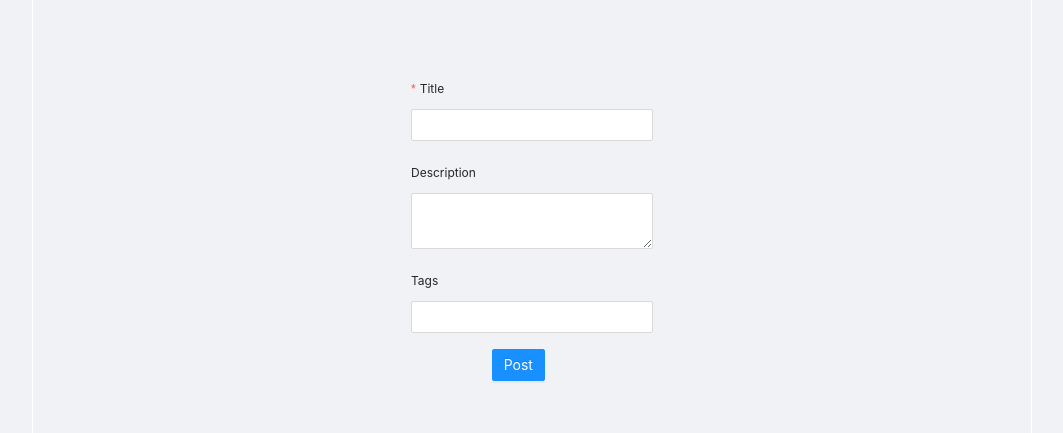
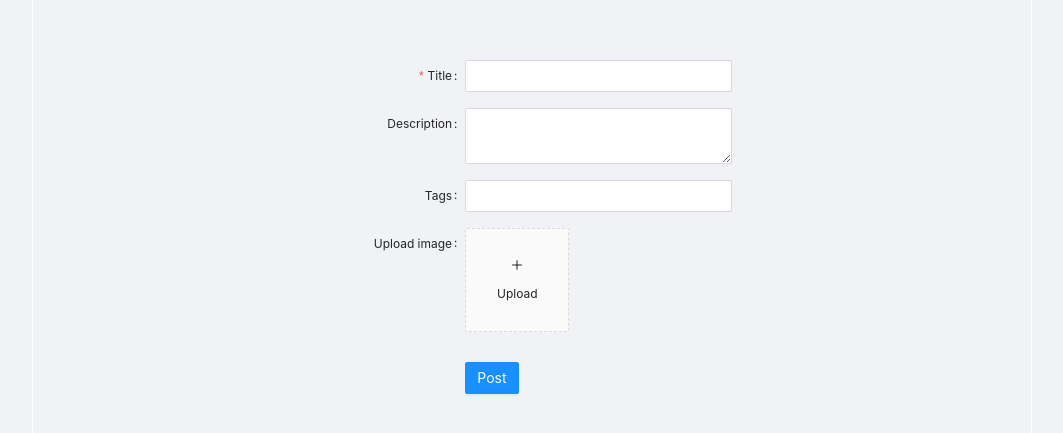
Before and after one commit to BlasmethiaN/XDReacc, a Next.js app: page /upload in a window 1280 px wide. Shown: the part 165-598 px from the top of the page, without its empty margins (108-1171 px from the left). Built offline with nearby package versions, Linux system fonts and the light colour scheme.

Commit message:
upload form

```diff
--- a/src/components/index/UploadForm.tsx
+++ b/src/components/index/UploadForm.tsx
@@ -1,4 +1,11 @@
-import { Form, Input, Button } from 'antd'
+import { Form as _Form, Input, Button, Upload } from 'antd'
+import React from 'react'
+import styled from 'styled-components'
+import Uploader from './Uploader'
+
+const Form = styled(_Form)`
+  width: 400px;
+`
 
 const layout = {
   labelCol: { span: 8 },
@@ -21,8 +28,8 @@ const UploadForm = () => {
     <Form
       {...layout}
       size="large"
-      layout="vertical"
-      wrapperCol={{ span: 30, offset: 0 }}
+      layout="horizontal"
+      wrapperCol={{ span: 100, offset: 0 }}
       name="uploadForm"
       initialValues={{ remember: true }}
       onFinish={onFinish}
@@ -43,7 +50,10 @@ const UploadForm = () => {
       <Form.Item label="Tags" name="Tags">
         <Input />
       </Form.Item>
-
+      <Form.Item label="Upload image" name="image">
+        <Uploader />
+        <Upload />
+      </Form.Item>
       <Form.Item {...tailLayout}>
         <Button type="primary" htmlType="submit">
           Post
--- a/src/components/index/Uploader.tsx
+++ b/src/components/index/Uploader.tsx
@@ -1,6 +1,7 @@
 import { Upload, Modal } from 'antd'
 import { PlusOutlined } from '@ant-design/icons'
-import React from 'react'
+import React, { useState } from 'react'
+import { UploadChangeParam, UploadFile } from 'antd/lib/upload/interface'
 
 function getBase64(file: any) {
   return new Promise((resolve, reject) => {
@@ -11,32 +12,26 @@ function getBase64(file: any) {
   })
 }
 
-class PicturesWall extends React.Component {
-  state = {
-    previewVisible: false,
-    previewImage: '',
-    previewTitle: '',
-    fileList: [],
-  }
+const Uploader = () => {
+  const [previewVisible, setPreviewVisible] = useState<boolean>(false)
+  const [previewImage, setPreviewImage] = useState<string>('')
+  const [previewTitle, setPreviewTitle] = useState<string>('')
+  const [fileList, setFileList] = useState<UploadFile[]>([])
 
-  handleCancel = () => this.setState({ previewVisible: false })
+  const handleCancel = () => setPreviewVisible(false)
 
-  handlePreview = async (file: any) => {
+  const handlePreview = async (file: any) => {
     if (!file.url && !file.preview) {
       file.preview = await getBase64(file.originFileObj)
     }
 
-    this.setState({
-      previewImage: file.url || file.preview,
-      previewVisible: true,
-      previewTitle: file.name || file.url.substring(file.url.lastIndexOf('/') + 1),
-    })
+    setPreviewImage(file.url || file.preview)
+    setPreviewVisible(true)
+    setPreviewTitle(file.name || file.url.substring(file.url.lastIndexOf('/') + 1))
   }
 
-  // handleChange = ({ fileList: any }) => this.setState({ fileList })
+  const handleChange = (info: UploadChangeParam<UploadFile<any>>) => setFileList(info.fileList)
 
-  render() {
-    const { previewVisible, previewImage, fileList, previewTitle } = this.state
   const uploadButton = (
     <div>
       <PlusOutlined />
@@ -49,20 +44,15 @@ class PicturesWall extends React.Component {
         action="https://www.mocky.io/v2/5cc8019d300000980a055e76"
         listType="picture-card"
         fileList={fileList}
-          onPreview={this.handlePreview}
-          // onChange={this.handleChange}
+        onPreview={handlePreview}
+        onChange={handleChange}
       >
         {fileList.length >= 8 ? null : uploadButton}
       </Upload>
-        <Modal
-          visible={previewVisible}
-          title={previewTitle}
-          footer={null}
-          onCancel={this.handleCancel}
-        >
+      <Modal visible={previewVisible} title={previewTitle} footer={null} onCancel={handleCancel}>
         <img alt="example" style={{ width: '100%' }} src={previewImage} />
       </Modal>
     </>
   )
 }
-}
+export default Uploader
```
Lines whose indentation alone changed are shown as unchanged.
